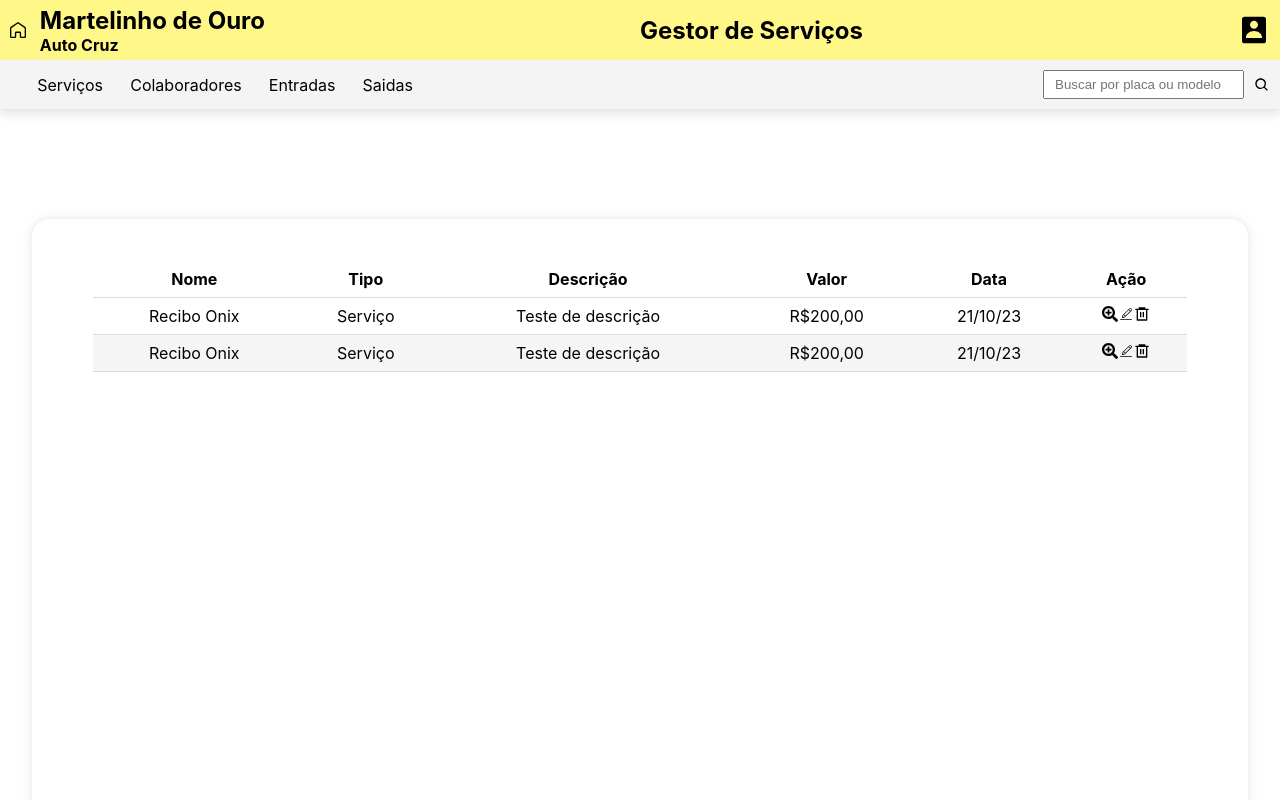
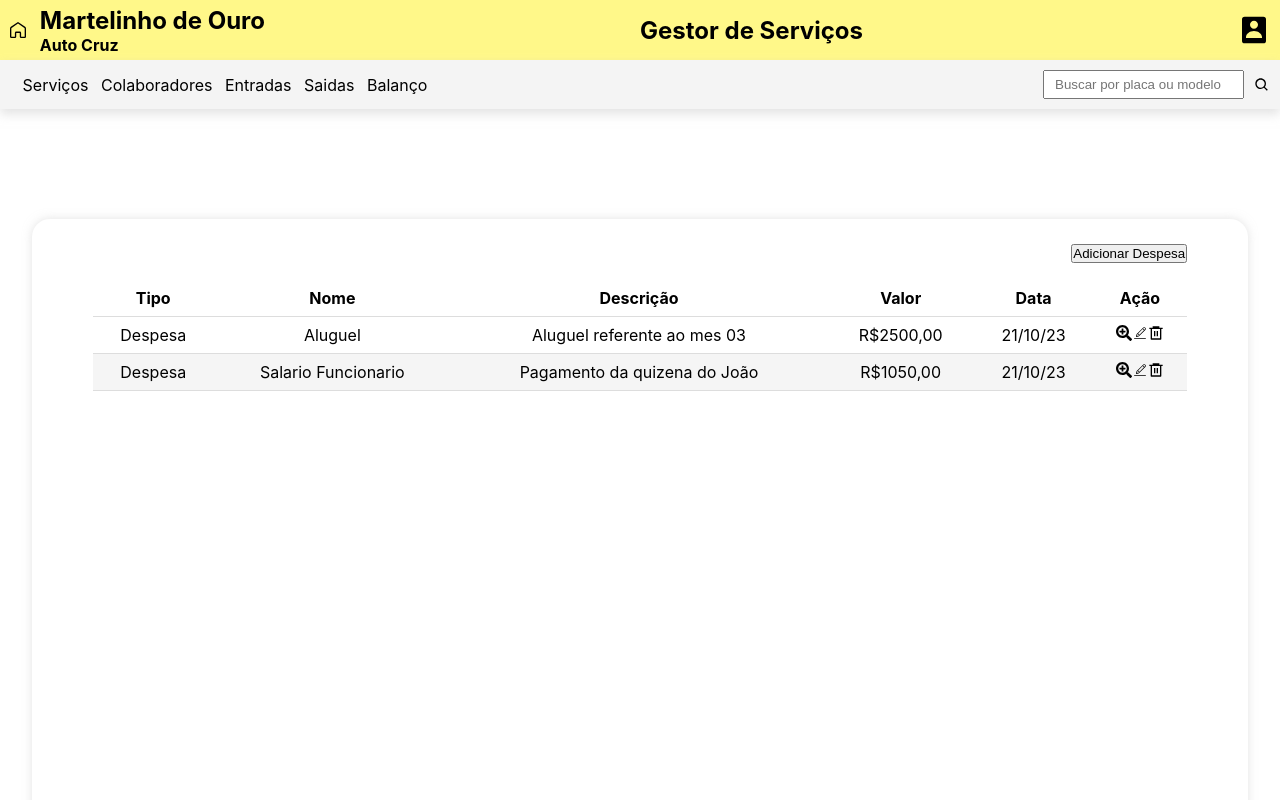
Before and after one commit to Mts-Carneiro/Martelinho_de_ouro_front_end, a React (Create React App) app in the folder martelinho_de_ouro_front_end/: page / in a window 1280 px wide. Shown: the top 800 px of the page. Built offline with nearby package versions, Linux system fonts and the light colour scheme.

Commit message:
Feat: Create balance routes and pages

```diff
--- a/martelinho_de_ouro_front_end/package.json
+++ b/martelinho_de_ouro_front_end/package.json
@@ -11,6 +11,7 @@
     "@types/node": "^20.8.4",
     "@types/react": "^18.2.27",
     "@types/react-dom": "^18.2.12",
+    "@types/react-modal": "^3.16.3",
     "@types/react-router-dom": "^5.3.3",
     "@types/styled-components": "^5.1.28",
     "axios": "^1.5.1",
--- a/martelinho_de_ouro_front_end/src/App.tsx
+++ b/martelinho_de_ouro_front_end/src/App.tsx
@@ -1,7 +1,9 @@
+import ReactModal from "react-modal";
 import "./App.css";
 import { RouterMain } from "./Routes";
 
 function App() {
+  ReactModal.setAppElement("#root");
   return (
     <div className="app">
       <RouterMain />
--- a/martelinho_de_ouro_front_end/src/Components/Header/NavigateBar/index.tsx
+++ b/martelinho_de_ouro_front_end/src/Components/Header/NavigateBar/index.tsx
@@ -9,6 +9,7 @@ export const NavigateBar = () => {
         <p>Colaboradores</p>
         <p>Entradas</p>
         <p>Saidas</p>
+        <p>Balanço</p>
       </div>
       <SarchBar />
     </StyledNavBar>
--- a/martelinho_de_ouro_front_end/src/Components/MainBox/Table/index.tsx
+++ b/martelinho_de_ouro_front_end/src/Components/MainBox/Table/index.tsx
@@ -165,8 +165,8 @@ export const TableAsset = () => {
     <StyledTable>
       <thead>
         <tr>
+          <th>Tipo</th>
           <th>Nome</th>
-          <th>Tipo</th>
           <th>Descrição</th>
           <th>Valor</th>
           <th>Data</th>
@@ -175,20 +175,20 @@ export const TableAsset = () => {
       </thead>
       <tbody>
         <tr>
-          <td>Recibo Onix</td>
-          <td>Serviço</td>
-          <td>Teste de descrição</td>
-          <td>R$200,00</td>
+          <td>Recebimento</td>
+          <td>Pagamento</td>
+          <td>Pagamento referente ao Oxix JkP-21A0</td>
+          <td>R$250,00</td>
           <td>21/10/23</td>
           <td>
             <ActionBox />
           </td>
         </tr>
         <tr>
-          <td>Recibo Onix</td>
-          <td>Serviço</td>
-          <td>Teste de descrição</td>
-          <td>R$200,00</td>
+          <td>Recebimento</td>
+          <td>Pagamento</td>
+          <td>Pagamento referente ao Oxix JkP-21A0</td>
+          <td>R$250,00</td>
           <td>21/10/23</td>
           <td>
             <ActionBox />
@@ -198,3 +198,42 @@ export const TableAsset = () => {
     </StyledTable>
   );
 };
+
+export const TableLiability = () => {
+  return (
+    <StyledTable>
+      <thead>
+        <tr>
+          <th>Tipo</th>
+          <th>Nome</th>
+          <th>Descrição</th>
+          <th>Valor</th>
+          <th>Data</th>
+          <th>Ação</th>
+        </tr>
+      </thead>
+      <tbody>
+        <tr>
+          <td>Despesa</td>
+          <td>Aluguel</td>
+          <td>Aluguel referente ao mes 03</td>
+          <td>R$2500,00</td>
+          <td>21/10/23</td>
+          <td>
+            <ActionBox />
+          </td>
+        </tr>
+        <tr>
+          <td>Despesa</td>
+          <td>Salario Funcionario</td>
+          <td>Pagamento da quizena do João</td>
+          <td>R$1050,00</td>
+          <td>21/10/23</td>
+          <td>
+            <ActionBox />
+          </td>
+        </tr>
+      </tbody>
+    </StyledTable>
+  );
+};
--- a/martelinho_de_ouro_front_end/src/Components/MainBox/index.tsx
+++ b/martelinho_de_ouro_front_end/src/Components/MainBox/index.tsx
@@ -1,4 +1,9 @@
-import { TableAsset, TableEmployer, TableService } from "./Table";
+import {
+  TableAsset,
+  TableEmployer,
+  TableLiability,
+  TableService,
+} from "./Table";
 import { StyledMainBox } from "./styles";
 
 export const MainService = () => {
@@ -32,8 +37,24 @@ export const MainAsset = () => {
   return (
     <StyledMainBox>
       <div className="table_div">
+        <div className="table_div_add_button">
+          <button>Adicionar Entrada</button>
+        </div>
         <TableAsset></TableAsset>
       </div>
     </StyledMainBox>
   );
 };
+
+export const MainLiability = () => {
+  return (
+    <StyledMainBox>
+      <div className="table_div">
+        <div className="table_div_add_button">
+          <button>Adicionar Despesa</button>
+        </div>
+        <TableLiability></TableLiability>
+      </div>
+    </StyledMainBox>
+  );
+};
--- a/martelinho_de_ouro_front_end/src/Components/MainBox/styles.ts
+++ b/martelinho_de_ouro_front_end/src/Components/MainBox/styles.ts
@@ -16,6 +16,11 @@ export const StyledMainBox = styled.div`
     width: 90%;
     height: -webkit-fill-available;
     overflow-y: auto;
+
+    .table_div_add_button {
+      display: flex;
+      justify-content: flex-end;
+    }
   }
 
   .options_header {
--- /dev/null
+++ b/martelinho_de_ouro_front_end/src/Pages/Liability/index.tsx
@@ -0,0 +1,14 @@
+import { Header } from "../../Components/Header";
+import { NavigateBar } from "../../Components/Header/NavigateBar";
+import { MainLiability } from "../../Components/MainBox";
+import { StyledLiabilityPage } from "./styled";
+
+export const LiabilityPage = () => {
+  return (
+    <StyledLiabilityPage>
+      <Header />
+      <NavigateBar />
+      <MainLiability />
+    </StyledLiabilityPage>
+  );
+};
--- /dev/null
+++ b/martelinho_de_ouro_front_end/src/Pages/Liability/styled.ts
@@ -0,0 +1,8 @@
+import styled from "styled-components";
+
+export const StyledLiabilityPage = styled.div`
+  width: 100vw;
+  display: flex;
+  flex-direction: column;
+  align-items: center;
+`;
--- a/martelinho_de_ouro_front_end/src/Routes/index.tsx
+++ b/martelinho_de_ouro_front_end/src/Routes/index.tsx
@@ -2,12 +2,14 @@ import { Route, Routes } from "react-router-dom";
 import { ServicePage } from "../Pages/Service";
 import { EmployePage } from "../Pages/Employee";
 import { AssetPage } from "../Pages/Asset";
+import { LiabilityPage } from "../Pages/Liability";
 
 export const RouterMain = () => {
   return (
     <Routes>
       <Route path="/service" element={<ServicePage />} />
-      <Route path="/" element={<AssetPage />} />
+      <Route path="/asset" element={<AssetPage />} />
+      <Route path="/" element={<LiabilityPage />} />
       {<Route path="/employe" element={<EmployePage />} />}
     </Routes>
   );
```
Also changed, not shown: 1 other file (tests, documents, lock files or other folders).
